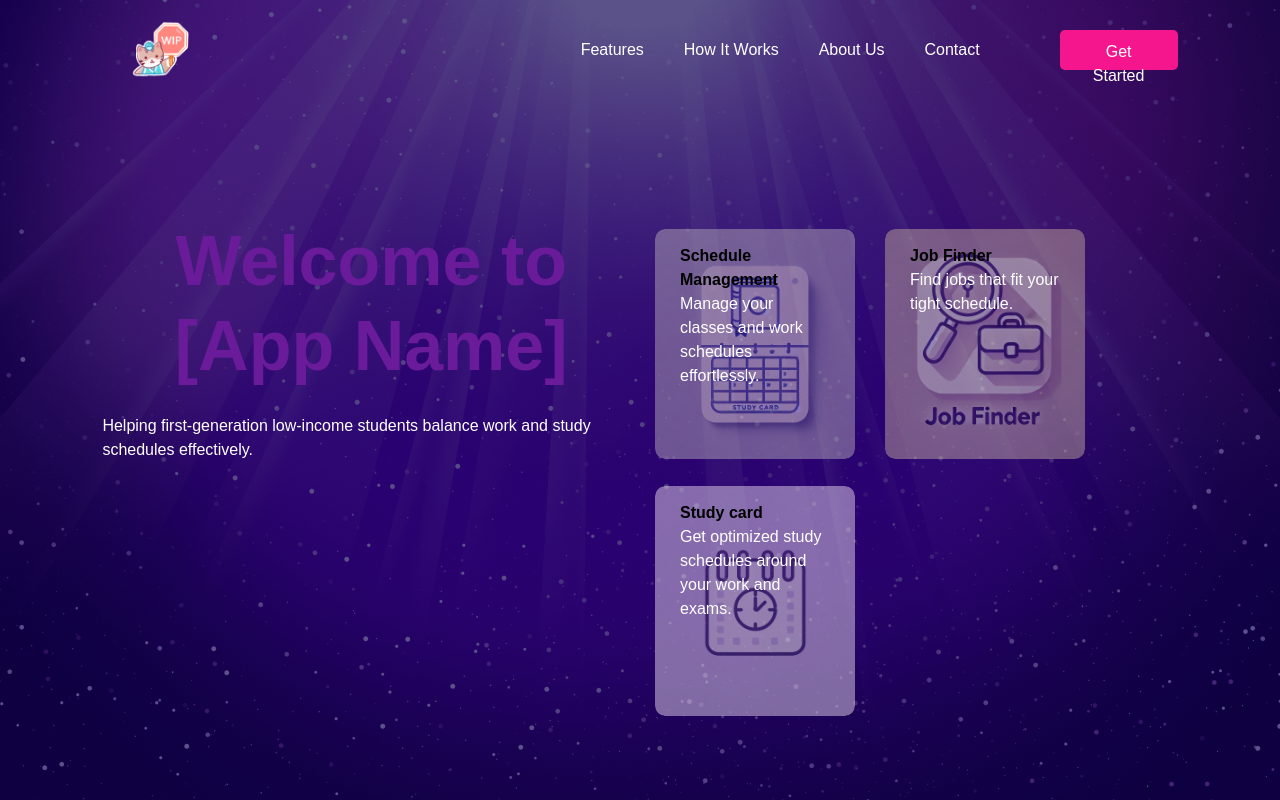
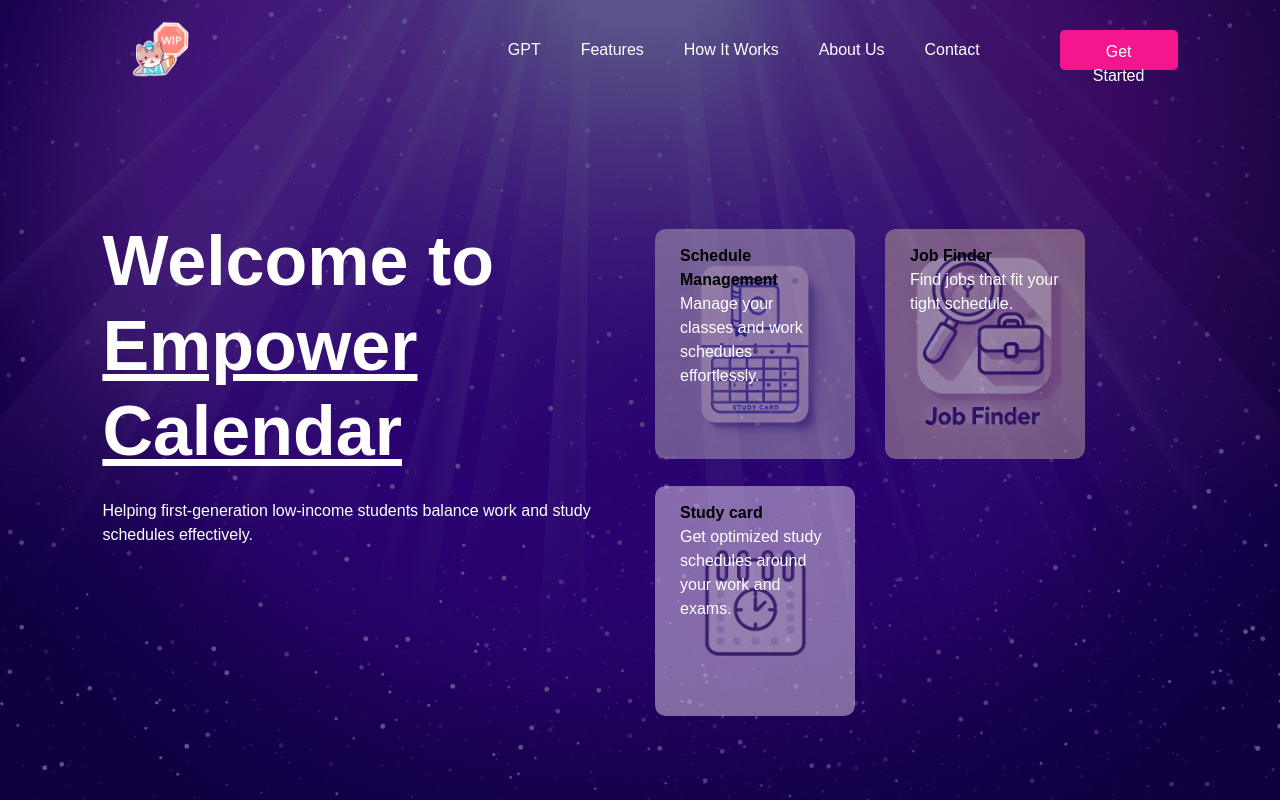
Before and after one commit to siliang0426/EmpowerCalendar, a React (Create React App) app in the folder frontend/: page / in a window 1280 px wide. Built offline with nearby package versions, Linux system fonts and the light colour scheme; no server answers.

Commit message:
css update and nav for gpt page

```diff
--- a/frontend/src/components/Home.jsx
+++ b/frontend/src/components/Home.jsx
@@ -152,9 +152,9 @@ const Home = () => {
   if (!user) return <div>Loading...</div>;
 
   return (
-    <Box>
-      <h1>
-        Hi {user.first_name} {user.last_name} with email {user.email}
+    <Box className="space-y-8">
+      <h1 className="text-white text-2xl text-bold">
+        Hi {user.first_name} {user.last_name}
       </h1>
       {!calendarEmbedUrl && (
         <Button
@@ -165,6 +165,13 @@ const Home = () => {
           Authorize Google Calendar
         </Button>
       )}
+      <Button
+        variant="contained"
+        color="primary"
+        onClick={createEmpowerCalendar}
+      >
+        Open Empower Calendar
+      </Button>
       {calendarEmbedUrl && (
         <iframe
           key={iframeKey}
@@ -172,15 +179,11 @@ const Home = () => {
           style={{ border: 0, width: "100%", height: "600px" }}
         ></iframe>
       )}
-      <Button
-        variant="contained"
-        color="primary"
-        onClick={createEmpowerCalendar}
-      >
-        Create Empower Calendar
-      </Button>
       {calendarId && (
-        <form onSubmit={addEvent}>
+        <form onSubmit={addEvent} className="bg-white p-8">
+          <h1 className="text-bold text-xl text-black">
+            Please enter the event information:{" "}
+          </h1>
           <TextField
             type="text"
             name="summary"
--- a/frontend/src/components/Landing.jsx
+++ b/frontend/src/components/Landing.jsx
@@ -1,5 +1,5 @@
-import React from 'react';
-import '../css/WelcomePage.css';
+import React from "react";
+import "../css/WelcomePage.css";
 // import logo from '../css/image/FigJam basics.png';
 
 const WelcomePage = () => {
@@ -20,8 +20,15 @@ const WelcomePage = () => {
       {/* Hero Section */}
       <div class="content">
         <div class="col">
-          <h1>Welcome to<br/> [App Name]</h1>
-          <p>Helping first-generation low-income students balance work and study schedules effectively.</p>
+          <h1 className="text-left text-white">
+            Welcome to
+            <br />
+            <p className="underline">Empower Calendar</p>
+          </h1>
+          <p>
+            Helping first-generation low-income students balance work and study
+            schedules effectively.
+          </p>
         </div>
 
         <div class="col">
@@ -40,7 +47,6 @@ const WelcomePage = () => {
         </div>
       </div>
 
-
       {/* Footer
       <footer>
         <p>Contact us: email@example.com</p>
--- a/frontend/src/components/NavBar.jsx
+++ b/frontend/src/components/NavBar.jsx
@@ -1,7 +1,7 @@
-import React, { useState, useEffect } from 'react';
-import { Link, useNavigate } from 'react-router-dom';
-import '../css/WelcomePage.css';
-import logo from '../css/image/FigJam_basics.png';
+import React, { useState, useEffect } from "react";
+import { Link, useNavigate } from "react-router-dom";
+import "../css/WelcomePage.css";
+import logo from "../css/image/FigJam_basics.png";
 import { useUser } from "../providers/UserProvider";
 
 const backendURL = process.env.REACT_APP_BACKEND_URL;
@@ -10,17 +10,16 @@ const NavBar = () => {
   const { user, setUser } = useUser();
   const navigate = useNavigate();
 
-
   const handleLogout = async () => {
     try {
       const res = await fetch(`${backendURL}/auth/logout`, {
-        method: 'DELETE',
-        credentials: 'include',
+        method: "DELETE",
+        credentials: "include",
       });
 
       if (res.ok) {
         setUser(null); // Clear user state
-        navigate('/'); // Redirect to home page
+        navigate("/"); // Redirect to home page
       } else {
         console.error("Server responded with an error during logout");
       }
@@ -35,16 +34,32 @@ const NavBar = () => {
         <Link to="/">
           <img src={logo} alt="App Logo" className="logo" />
         </Link>
+
         <ul>
-          <li><a href="#features">Features</a></li>
-          <li><a href="#how-it-works">How It Works</a></li>
-          <li><a href="#about-us">About Us</a></li>
-          <li><a href="#contact">Contact</a></li>
+          <li>
+            <Link to="/chat">GPT</Link>
+          </li>
+          <li>
+            <a href="#features">Features</a>
+          </li>
+          <li>
+            <a href="#how-it-works">How It Works</a>
+          </li>
+          <li>
+            <a href="#about-us">About Us</a>
+          </li>
+          <li>
+            <a href="#contact">Contact</a>
+          </li>
         </ul>
         {user ? (
-          <button onClick={handleLogout} className="btn">Log Out</button>
+          <button onClick={handleLogout} className="btn">
+            Log Out
+          </button>
         ) : (
-          <Link to="/auth/sign-up" className="btn">Get Started</Link>
+          <Link to="/auth/sign-up" className="btn">
+            Get Started
+          </Link>
         )}
       </nav>
     </div>
```
Also changed, not shown: frontend/src/css/WelcomePage.css (+19 -14 lines).
